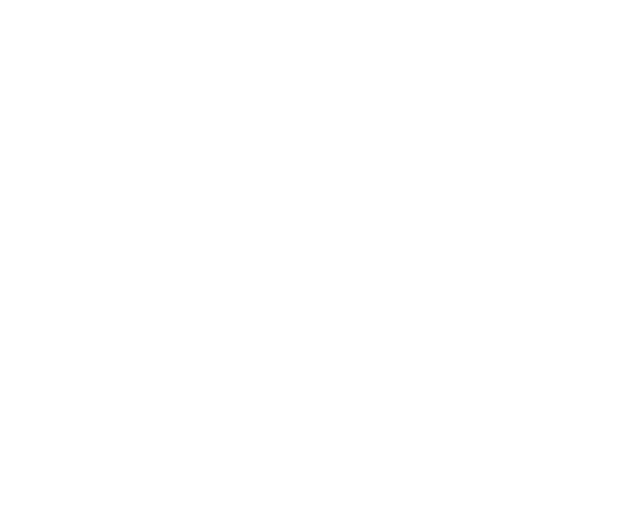
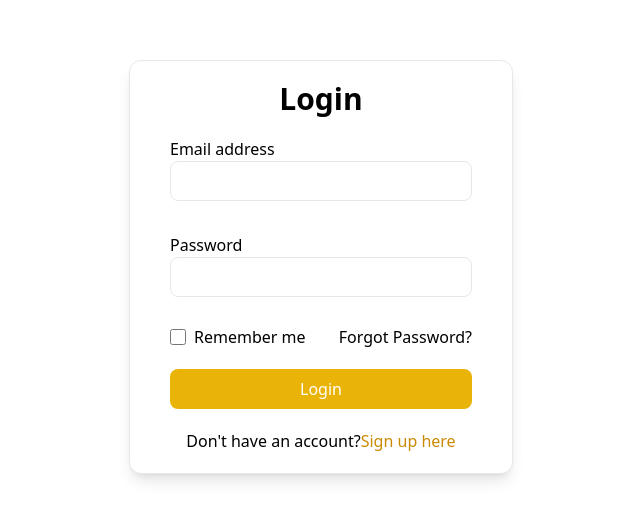
Before and after one commit to JakubZakowicz/notes-app, a React (Create React App) app in the folder client/: page /auth/login in a window 1280 px wide. Shown: the part 133-652 px from the top of the page, without its empty margins (319-959 px from the left). Built offline with nearby package versions, Linux system fonts and the light colour scheme.

Commit message:
add login page

```diff
--- a/client/package.json
+++ b/client/package.json
@@ -3,6 +3,7 @@
   "version": "0.1.0",
   "private": true,
   "dependencies": {
+    "@hookform/resolvers": "^2.8.9",
     "@testing-library/jest-dom": "^5.16.4",
     "@testing-library/react": "^13.2.0",
     "@testing-library/user-event": "^13.5.0",
@@ -12,9 +13,12 @@
     "@types/react-dom": "^18.0.4",
     "react": "^18.1.0",
     "react-dom": "^18.1.0",
+    "react-hook-form": "^7.31.1",
+    "react-router-dom": "^6.3.0",
     "react-scripts": "5.0.1",
     "typescript": "^4.6.4",
-    "web-vitals": "^2.1.4"
+    "web-vitals": "^2.1.4",
+    "yup": "^0.32.11"
   },
   "scripts": {
     "start": "react-scripts start",
--- a/client/src/App.tsx
+++ b/client/src/App.tsx
@@ -1,8 +1,16 @@
+import { BrowserRouter as Router, Routes, Route, Navigate } from 'react-router-dom'
+import Login from './pages/Login'
+import Notes from './pages/Notes'
+
 function App() {
   return (
-    <div>
-
-    </div>
+    <Router>
+      <Routes>
+        <Route path="/" element={<Notes />} />
+        <Route path="/auth/login" element={<Login />} />
+        <Route path="/" element={<Navigate replace to="/auth/login" />} />
+      </Routes>
+    </Router>
   );
 }
 
--- /dev/null
+++ b/client/src/pages/Login.tsx
@@ -0,0 +1,78 @@
+import { Link } from 'react-router-dom';
+import { useForm, SubmitHandler } from 'react-hook-form';
+import { yupResolver } from '@hookform/resolvers/yup';
+import * as Yup from 'yup';
+
+interface LoginInputs {
+  email: string;
+  password: string;
+}
+
+const schema = Yup.object({
+  email: Yup.string()
+    .email('Invalid email!')
+    .required('Email address is required!'),
+  password: Yup.string().required('Password is required!'),
+});
+
+const Login = () => {
+  const {
+    register,
+    handleSubmit,
+    formState: { errors },
+  } = useForm<LoginInputs>({
+    resolver: yupResolver(schema),
+  });
+  const onSubmit: SubmitHandler<LoginInputs> = data => console.log(data);
+  return (
+    <div className="container mx-auto">
+      <div className="flex justify-center h-screen items-center">
+        <div className="bg-white border w-96 rounded-xl px-10 py-5 shadow-lg">
+          <h1 className="text-3xl font-semibold text-center">Login</h1>
+          <form onSubmit={handleSubmit(onSubmit)} className="mt-5">
+            <div className="flex flex-col gap-8">
+              <div className="relative">
+                <label htmlFor="email">Email address</label>
+                <input
+                  id="email"
+                  type="email"
+                  {...register('email')}
+                  className="h-10 border rounded-lg w-full pl-2"
+                />
+                <p className="text-red-500 absolute">{errors.email?.message}</p>
+              </div>
+              <div className="relative">
+                <label htmlFor="password">Password</label>
+                <input
+                  id="password"
+                  type="password"
+                  {...register('password')}
+                  className="h-10 border rounded-lg w-full pl-2"
+                />
+                <p className="text-red-500 absolute">{errors.password?.message}</p>
+              </div>
+            </div>
+            <div className="flex justify-between mt-7">
+              <div className="flex items-center gap-2">
+                <input type="checkbox" className="w-4 h-4" />
+                <p>Remember me</p>
+              </div>
+              <p>Forgot Password?</p>
+            </div>
+            <button className="bg-yellow-500 w-full mt-5 py-2 rounded-lg text-white hover:bg-yellow-600">
+              Login
+            </button>
+          </form>
+          <p className="text-center mt-5">
+            Don't have an account?
+            <Link to="/auth/register" className="text-yellow-600">
+              Sign up here
+            </Link>
+          </p>
+        </div>
+      </div>
+    </div>
+  );
+};
+
+export default Login;
--- /dev/null
+++ b/client/src/pages/Notes.tsx
@@ -0,0 +1,9 @@
+import React from 'react'
+
+const Notes = () => {
+  return (
+    <div className="container mx-auto">Notes</div>
+  )
+}
+
+export default Notes
```
Also changed, not shown: 1 other file (tests, documents, lock files or other folders).
